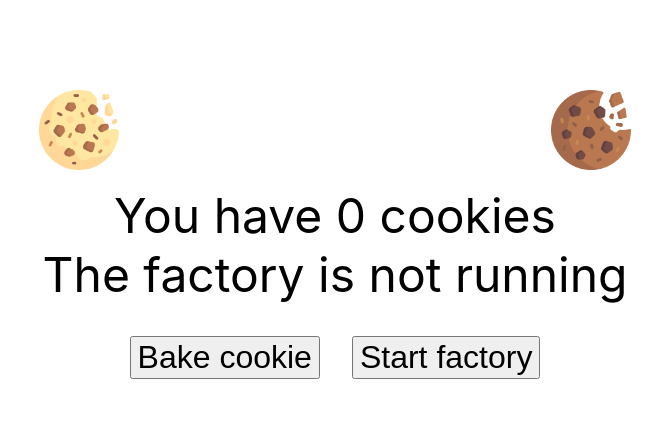
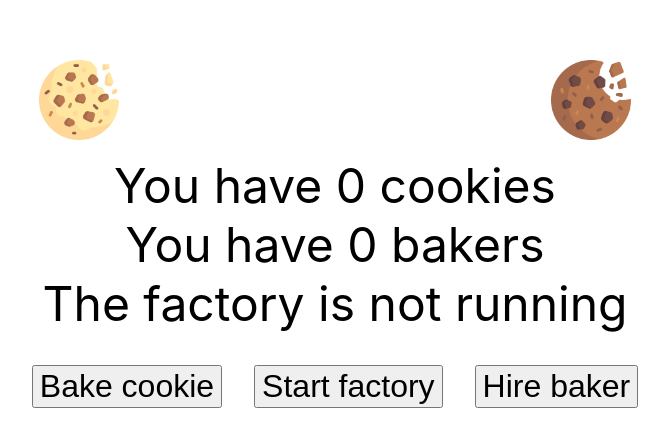
Before and after one commit to tpict/React-tech-talk-29-10-20, a React (Create React App) app: page / in a window 1280 px wide. Shown: the part 166-612 px from the top of the page, without its empty margins (305-974 px from the left). Built offline with nearby package versions, Linux system fonts and the light colour scheme.

Commit message:
8. Effect demo setup

```diff
--- a/src/App.tsx
+++ b/src/App.tsx
@@ -30,6 +30,7 @@ const CookieContainer = function (props) {
 
 export const App = function () {
   const [cookieCount, setCookieCount] = useState(0);
+  const [bakerCount, setBakerCount] = useState(0);
   const [isFactoryRunning, setFactoryRunning] = useState(false);
 
   function startFactory() {
@@ -44,6 +45,8 @@ export const App = function () {
     <CookieContainer>
       <div className="cookie-count">You have {cookieCount} cookies</div>
 
+      <div className="cookie-count">You have {bakerCount} bakers</div>
+
       <div className="cookie-count">
         The factory is {isFactoryRunning ? "" : "not "} running
       </div>
@@ -56,6 +59,10 @@ export const App = function () {
         <button onClick={startFactory} disabled={isFactoryRunning}>
           Start factory
         </button>
+
+        <button onClick={() => setBakerCount(bakerCount + 1)}>
+          Hire baker
+        </button>
       </div>
     </CookieContainer>
   );
```
